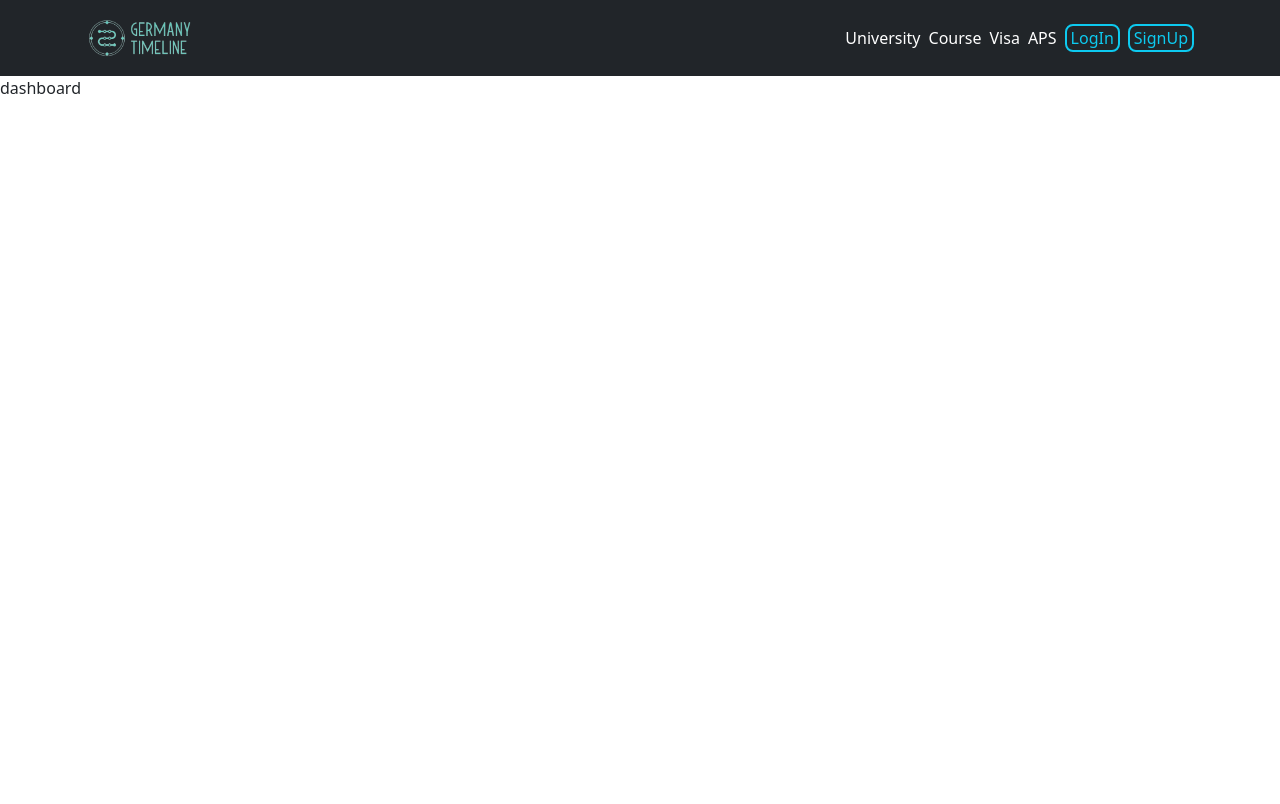
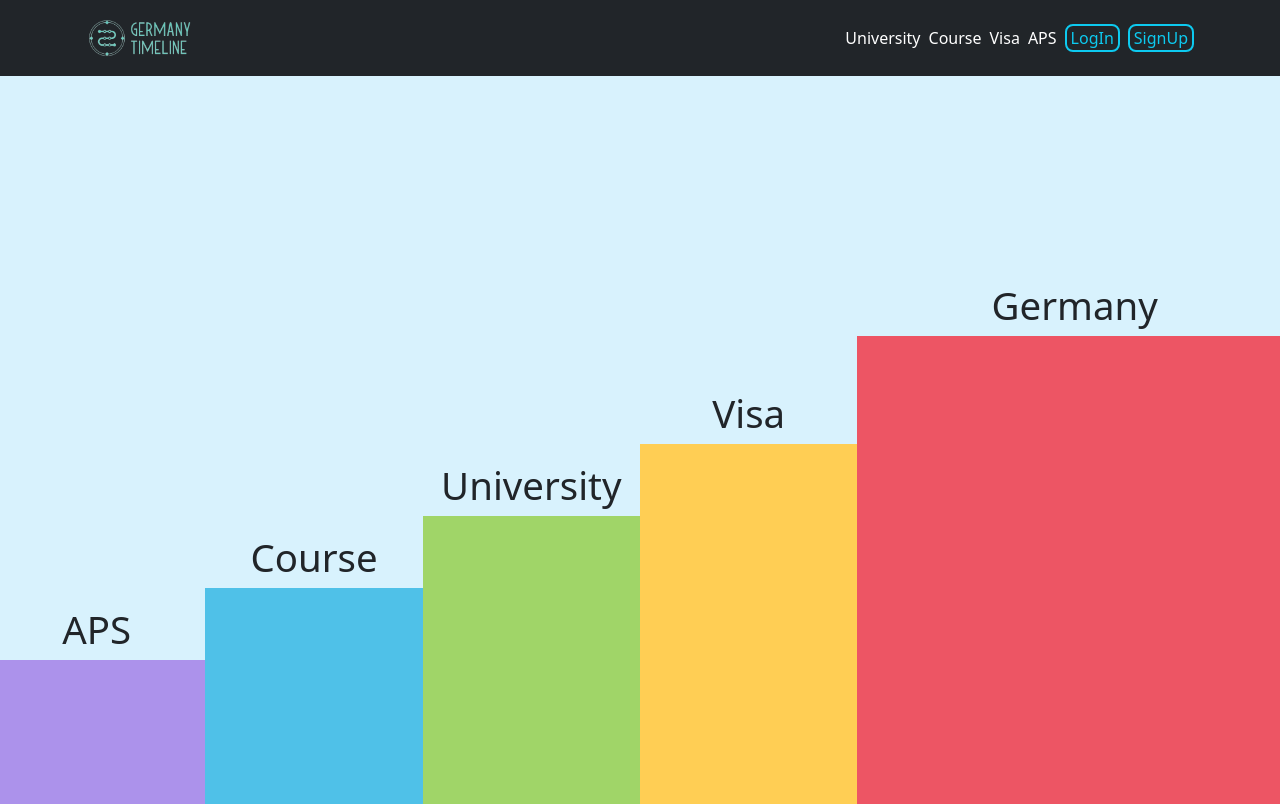
Before and after one commit to js164/germanytimeline-ui, a React (Create React App) app: page / in a window 1280 px wide. Built offline with nearby package versions, Linux system fonts and the light colour scheme.

Commit message:
dashboard added and navbar collapse fixed

```diff
--- a/src/Components/General/NavBar.jsx
+++ b/src/Components/General/NavBar.jsx
@@ -31,7 +31,7 @@ export default function NavBar(props) {
   }
   return (
     <>
-      <Navbar sticky="top" bg="dark" data-bs-theme="dark">
+      <Navbar sticky="top" bg="dark" data-bs-theme="dark" expand="lg">
         <Container>
           <Navbar.Brand><Link to='/'><img src={"germanytimeline.png"} alt="GermanyTimeline" style={{ height: "50px" }} /></Link></Navbar.Brand>
           <Navbar.Toggle aria-controls="basic-navbar-nav" />
--- a/src/Components/pages/dashboard.jsx
+++ b/src/Components/pages/dashboard.jsx
@@ -1,9 +1,38 @@
 import React from 'react'
+import Row from 'react-bootstrap/Row'
+import Col from 'react-bootstrap/Col'
 
 export default function Dashboard() {
   return (
     <>
-    <div>dashboard</div>
+      <div style={{height:"90vh",width:"100vw", backgroundColor:"#d8f2fd"}}>
+        <Row style={{height:"100%",alignItems: "flex-end"}}>
+          <Col lg={2} xs={2} style={{height:"100%",textAlign:"center",padding:"0"}}>
+            <h2 style={{height:"80%", alignContent:"end",fontSize:"3vw"}}>APS</h2>
+            <div style={{height:"20%",width:"100%",backgroundColor:"#AC92EB"}}></div>
+          </Col>
+          <Col lg={2} xs={2} style={{height:"100%",textAlign:"center",padding:"0"}}>
+            <h2 style={{height:"70%", alignContent:"end",fontSize:"3vw"}}>Course</h2>
+            <div style={{height:"30%",width:"100%",backgroundColor:"#4FC1E8"}}></div>
+          </Col>
+          <Col lg={2} xs={2} style={{height:"100%",textAlign:"center",padding:"0"}}>
+            <h2 style={{height:"60%", alignContent:"end",fontSize:"3vw"}}>University</h2>
+            <div style={{height:"40%",width:"100%",backgroundColor:"#A0D568"}}></div>
+          </Col>
+          <Col lg={2} xs={2} style={{height:"100%",textAlign:"center",padding:"0"}}>
+            <h2 style={{height:"50%", alignContent:"end",fontSize:"3vw"}}>Visa</h2>
+            <div style={{height:"50%",width:"100%",backgroundColor:"#FFCE54"}}></div>
+          </Col>
+          <Col lg={4} xs={4} style={{height:"100%",textAlign:"center",padding:"0"}}>
+            <h2 style={{height:"35%", alignContent:"end",fontSize:"3vw"}}> Germany </h2>
+            <div style={{height:"65%",width:"100%",backgroundColor:"#ED5564"}}></div>
+          </Col>
+          {/* <Col style={{height:"100%",width:"100%",textAlign:"center",padding:"0"}}>
+            <div style={{height:"35%", alignContent:"end",fontSize:"3rem"}}></div>
+            <div style={{height:"65%",width:"100%",backgroundColor:"#ED5564"}}></div>
+          </Col> */}
+        </Row>
+      </div>
     </>
   )
 }
--- a/src/index.css
+++ b/src/index.css
@@ -5,6 +5,7 @@ body {
     sans-serif;
   -webkit-font-smoothing: antialiased;
   -moz-osx-font-smoothing: grayscale;
+  overflow-x: hidden;
 }
 
 code {
```
